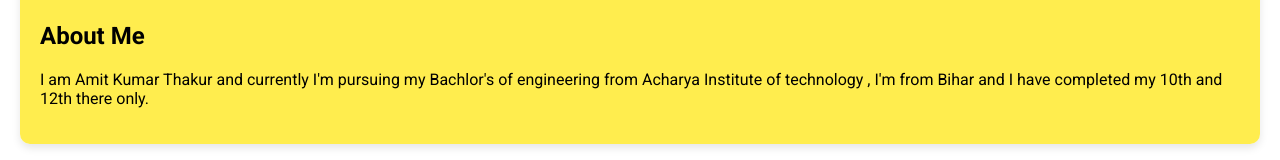
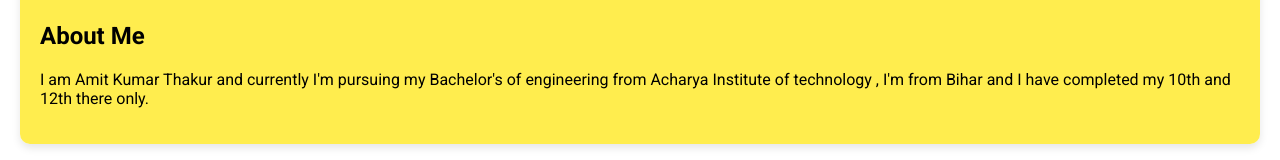
Before and after one commit to amit0006/Amit-Kumar-Thakur-portfolio, a plain HTML site: page index.html in a window 1280 px wide. Shown: the part 297-457 px from the top of the page. Drawn offline with Linux system fonts and the light colour scheme.

Commit message:
Update index.html

```diff
--- a/index.html
+++ b/index.html
@@ -29,7 +29,7 @@
 
     <section id="about">
         <h2>About Me</h2>
-        <p>I am Amit Kumar Thakur and currently I'm pursuing my Bachlor's of engineering from Acharya Institute of technology , I'm from Bihar and I have completed my 10th and 12th there only.</p>
+        <p>I am Amit Kumar Thakur and currently I'm pursuing my Bachelor's of engineering from Acharya Institute of technology , I'm from Bihar and I have completed my 10th and 12th there only.</p>
     </section>
     <section id="education">
     <h2>Education</h2>
```
